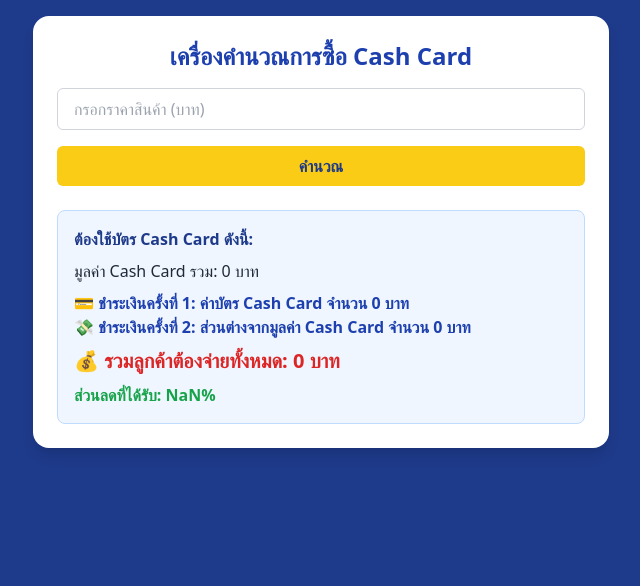
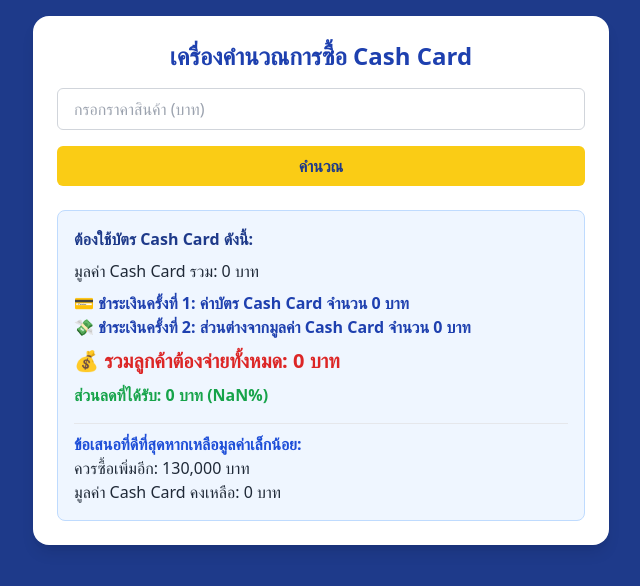
Before and after one commit to nopkrup/Cash-Card-KPG, a React (Vite) app: page / in a window 1280 px wide. Both pictures are taken after a click on the button "คำนวณ". Shown: the top 586 px of the page, without its empty margins (319-959 px from the left). Built offline with nearby package versions, Linux system fonts and the light colour scheme.

Commit message:
Add files via upload

```diff
--- a/src/App.jsx
+++ b/src/App.jsx
@@ -1,3 +1,4 @@
+
 import { useState } from "react";
 
 export default function App() {
@@ -32,22 +33,22 @@
     const cashGap = price - totalValue;
     const totalToPay = totalPaid + cashGap;
     const discountAmount = totalValue - totalPaid;
-  const discountPercent = ((discountAmount / totalValue) * 100).toFixed(2);
+    const discountPercent = ((discountAmount / totalValue) * 100).toFixed(2);
 
-  let nextBestOption = cardOptions.find(card => card.value > remaining);
-  let suggestPurchase = nextBestOption ? nextBestOption.value - remaining : 0;
-  let remainingCashCardValue = nextBestOption ? nextBestOption.value - suggestPurchase : 0;
+    let nextBestOption = cardOptions.find(card => card.value > remaining);
+    let suggestPurchase = nextBestOption ? nextBestOption.value - remaining : 0;
+    let remainingCashCardValue = nextBestOption ? nextBestOption.value - suggestPurchase : 0;
 
     setResult({
-    discountAmount: totalValue - totalPaid,
-    suggestPurchase: suggestPurchase,
-    remainingCashCardValue: remainingCashCardValue,
       cardsUsed,
       totalValue,
       totalPaid,
       cashGap,
       totalToPay,
-      discountPercent
+      discountAmount,
+      discountPercent,
+      suggestPurchase,
+      remainingCashCardValue
     });
   };
 
@@ -82,7 +83,13 @@
             <p className="mt-2 font-semibold text-blue-800">💳 ชำระเงินครั้งที่ 1: ค่าบัตร Cash Card จำนวน {result.totalPaid.toLocaleString()} บาท</p>
             <p className="font-semibold text-blue-800">💸 ชำระเงินครั้งที่ 2: ส่วนต่างจากมูลค่า Cash Card จำนวน {result.cashGap.toLocaleString()} บาท</p>
             <p className="font-bold text-red-600 text-xl mt-2">💰 รวมลูกค้าต้องจ่ายทั้งหมด: {result.totalToPay.toLocaleString()} บาท</p>
-            <p className="text-green-600 font-bold mt-2">ส่วนลดที่ได้รับ: {result.discountPercent}%</p>
+            <p className="text-green-600 font-bold mt-2">ส่วนลดที่ได้รับ: {result.discountAmount.toLocaleString()} บาท ({result.discountPercent}%)</p>
+
+            <div className="mt-4 border-t pt-2">
+              <h3 className="font-bold text-blue-700">ข้อเสนอที่ดีที่สุดหากเหลือมูลค่าเล็กน้อย:</h3>
+              <p>ควรซื้อเพิ่มอีก: {result.suggestPurchase.toLocaleString()} บาท</p>
+              <p>มูลค่า Cash Card คงเหลือ: {result.remainingCashCardValue.toLocaleString()} บาท</p>
+            </div>
           </div>
         )}
       </div>
```
